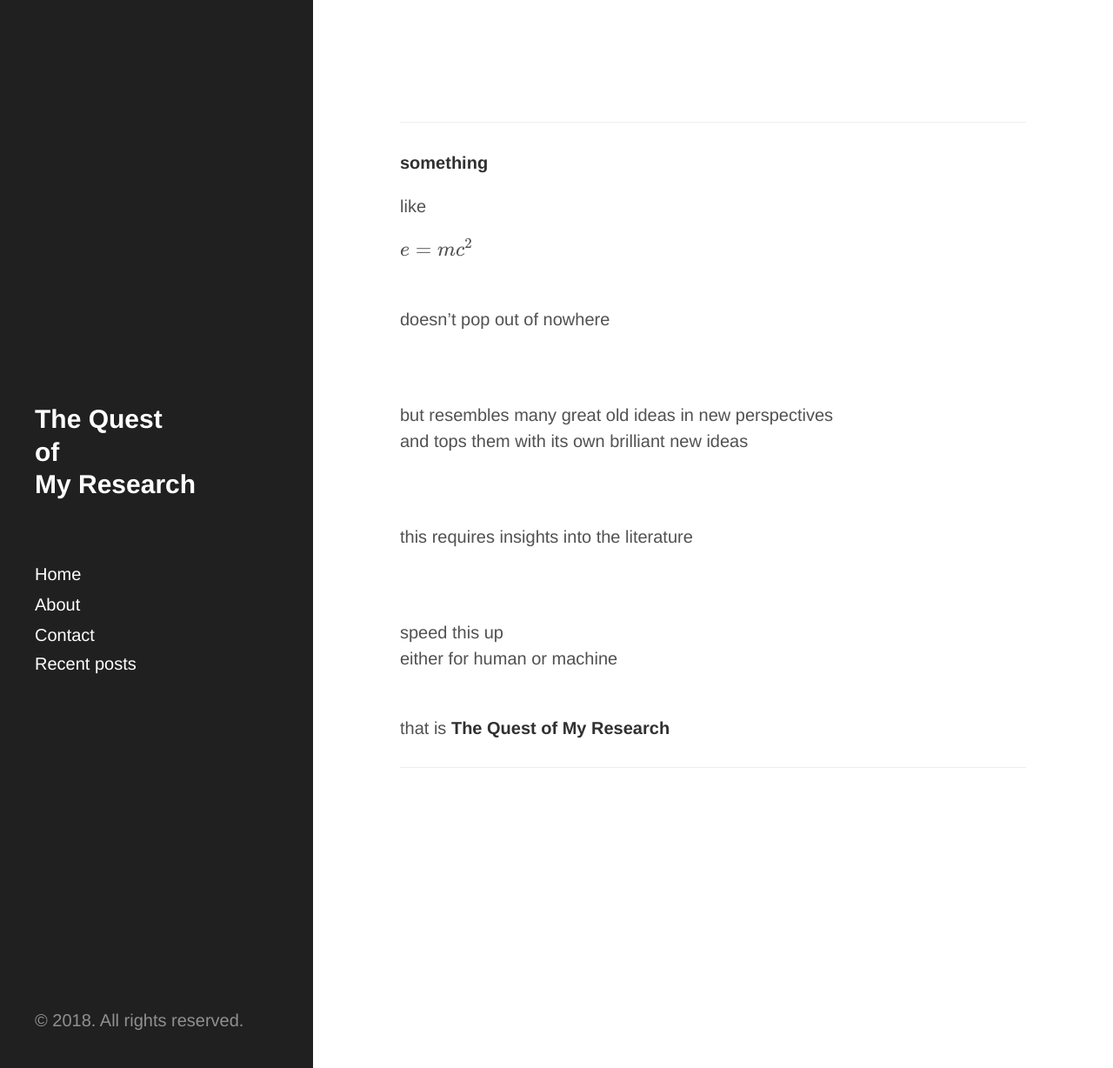
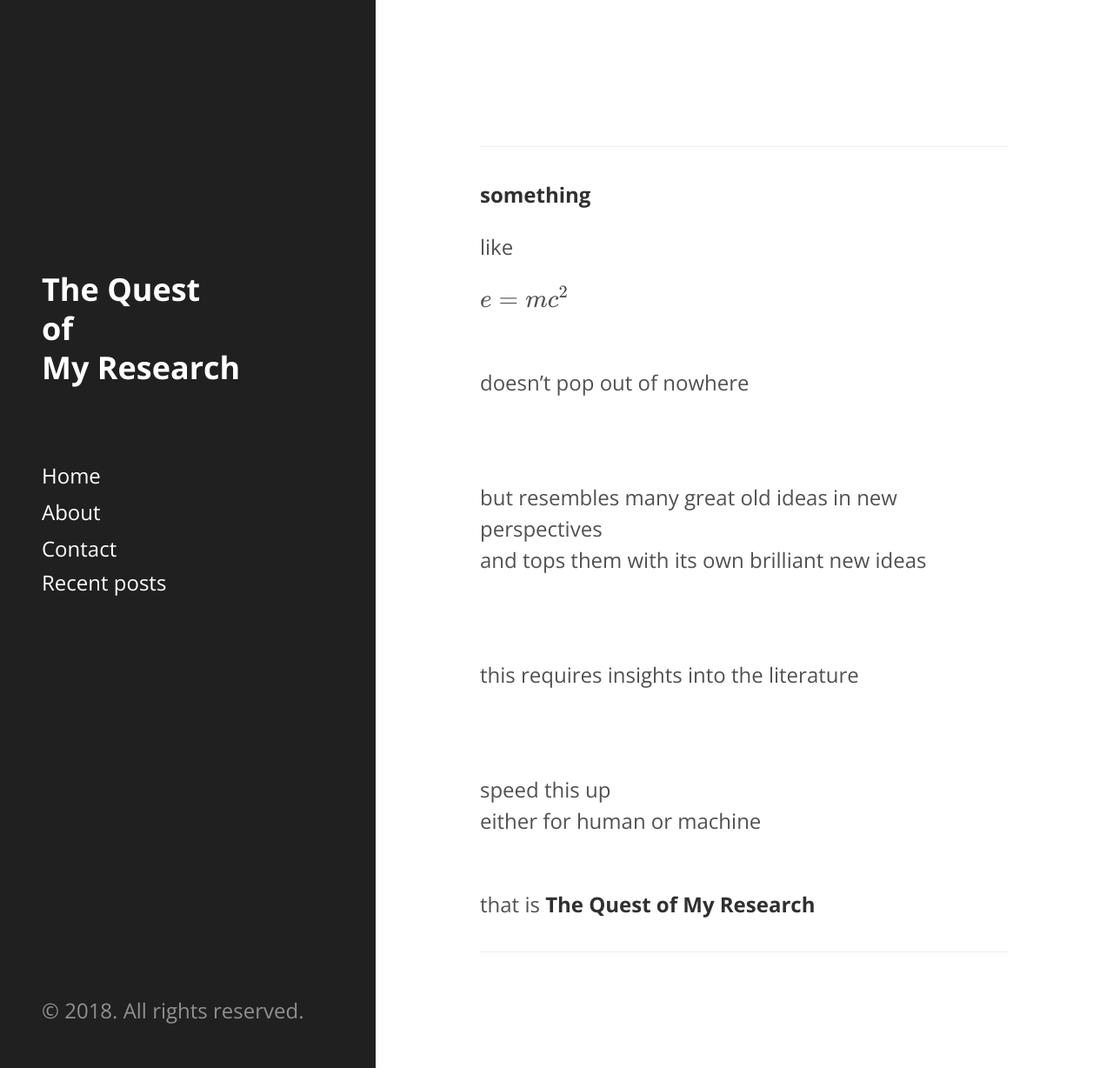
Before and after one commit to tranhungnghiep/tranhungnghiep.github.io, a Jekyll site: the page built from index.md, in a window 1280 px wide and 1228 px high. Shown: the whole window at 87% size. Built offline with Jekyll 4.4.1, drawn with Linux system fonts in a browser that asks for light colours; formulas are drawn with MathJax 3.

Commit message:
Update hyde.css

```diff
--- a/public/css/hyde.css
+++ b/public/css/hyde.css
@@ -31,7 +31,7 @@
  * Update the foundational and global aspects of the page.
  */
 
-html {
+/*html {
   font-family: "PT Sans", Helvetica, Arial, sans-serif;
 }
 @media (min-width: 48em) {
@@ -43,21 +43,21 @@ html {
   html {
     font-size: 20px;
   }
-}
+}*/
 
-/*html {
+html {
   font-family: "Open Sans", Helvetica, Arial, sans-serif;
 }
 @media (min-width: 48em) {
   html {
-    font-size: 10px;
+    font-size: 20px;
   }
 }
 @media (min-width: 58em) {
   html {
-    font-size: 14px;
+    font-size: 24px;
   }
-}*/
+}
 
 /*
  * Sidebar
```
